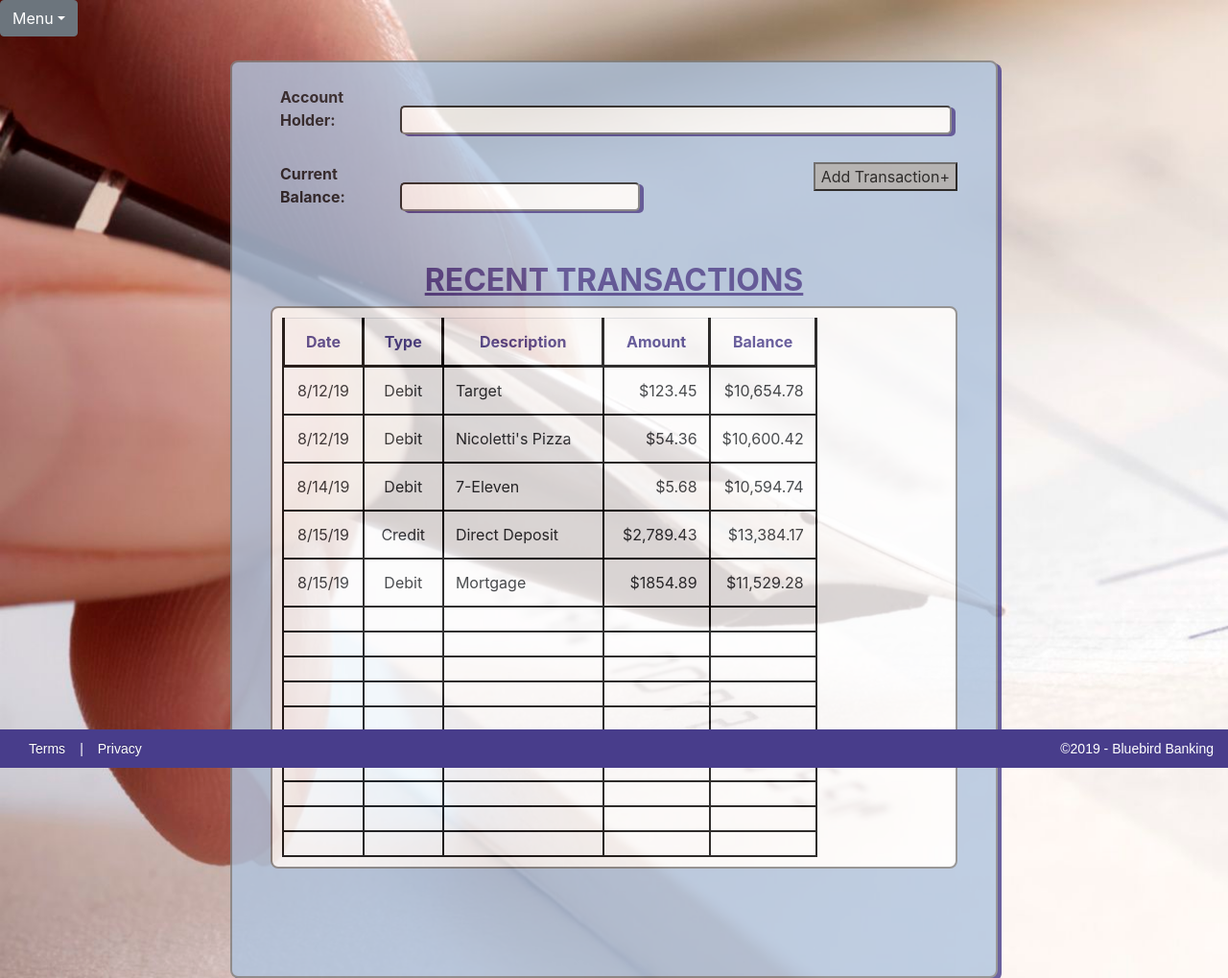
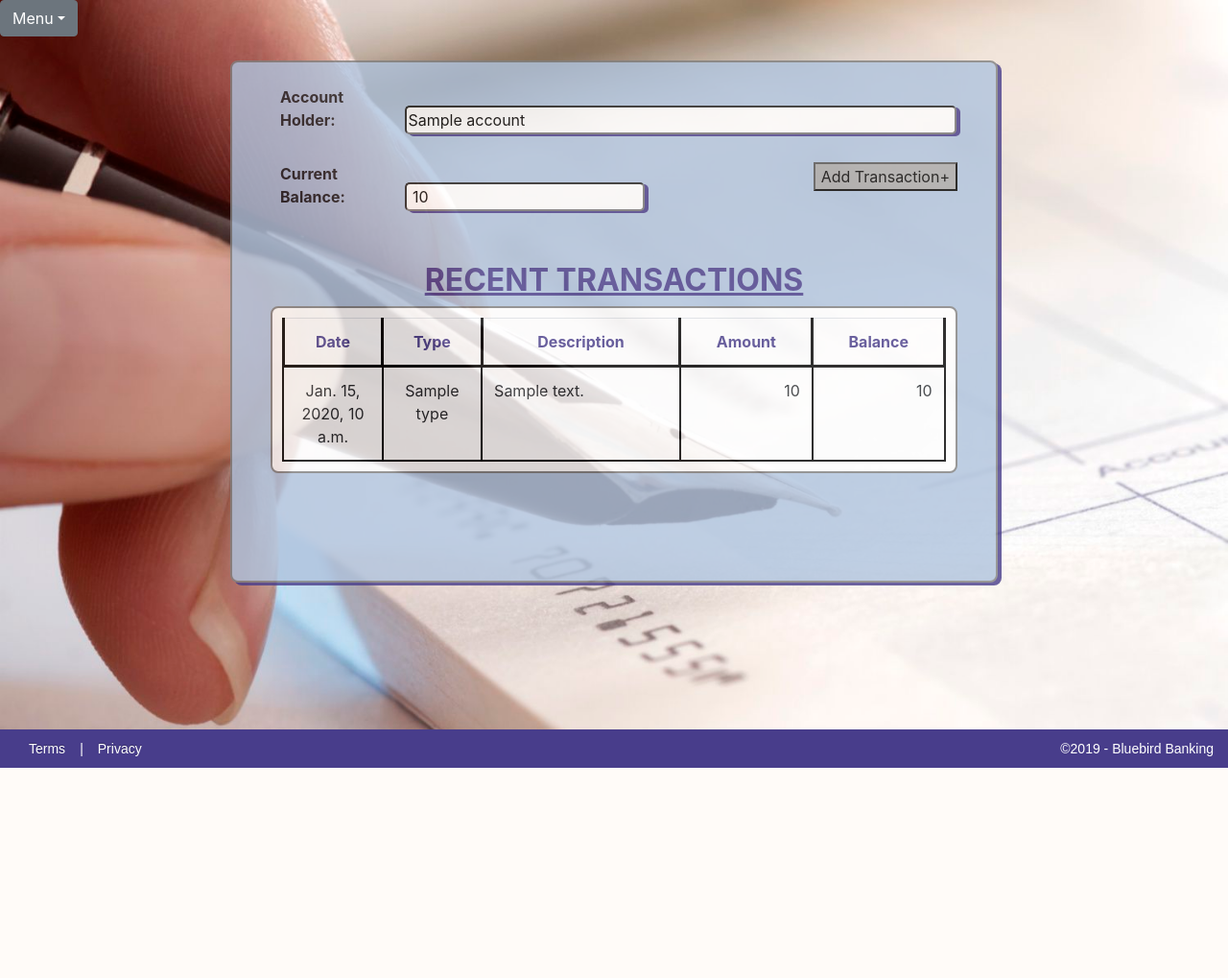
Before and after one commit to stormyheadhub/DjangoProjects, a Django app: template Django2/django_checkbook_project/BlueBirdBanking/Checkbook/templates/checkbook/BalanceSheet.html in a window 1280 px wide. Shown: the whole page at 96% size. After the commit the page ends 800 px from the top, so only its background shows below. Run offline with Django 5.2, Linux system fonts and the light colour scheme; the template is opened without the code that fills it: most values are stand-ins (such as "Sample title", 1, 10 or a date in 2020); some libraries are stand-ins or nearby versions.

Commit message:
Update BalanceSheet.html

```diff
--- a/Django2/django_checkbook_project/BlueBirdBanking/Checkbook/templates/checkbook/BalanceSheet.html
+++ b/Django2/django_checkbook_project/BlueBirdBanking/Checkbook/templates/checkbook/BalanceSheet.html
@@ -5,10 +5,13 @@
 				<form>
 					<br>
 					<!-- Use value to add the Django populated details-->
-					<label>Account Holder:</label><input id="accountholder" type="text" name="accountHolder" value="" readonly><br><br>
-					<label>Current Balance:</label><input id="balance" type="text" name="currentBalance" value="" readonly>
+					<label>Account Holder:</label>
+                    <input id="accountholder" type="text" name="accountHolder" value="{{ account }}" readonly>
+                    <br><br>
+					<label>Current Balance:</label>
+                    <input id="balance" type="text" name="currentBalance" value=" {{ balance }}" readonly>
 					<!-- Add link to href to make this button work -->
-					<button type="button"><a href="">Add Transaction+</a></button>
+					<button type="button"><a href="{% url 'transaction' %}">Add Transaction+</a></button>
 				</form>
 				<br><br>
 			</div>
@@ -23,111 +26,16 @@
 					<th>Amount</th>
 					<th>Balance</th>
 				</tr>
+                {% for key, total in table_contents.items %}
 				<tr>
-					<td class="center">8/12/19</td>
-					<td class="center">Debit</td>
-					<td class="left">Target</td>
-					<td class="right">$123.45</td>
-					<td class="right">$10,654.78</td>
+					<td class="center">{{ key.date }}</td>
+					<td class="center">{{ key.type }}</td>
+					<td class="left">{{ key.description }}</td>
+					<td class="right">{{ key.amount }}</td>
+					<td class="right">{{ total }}</td>
 				</tr>
-				<tr>
-						<td class="center">8/12/19</td>
-						<td class="center">Debit</td>
-						<td class="left">Nicoletti's Pizza</td>
-						<td class="right">$54.36</td>
-						<td class="right">$10,600.42</td>
-				</tr>
-				<tr>
-						<td class="center">8/14/19</td>
-						<td class="center">Debit</td>
-						<td class="left">7-Eleven</td>
-						<td class="right">$5.68</td>
-						<td class="right">$10,594.74</td>
-				</tr>
-				<tr>
-						<td class="center">8/15/19</td>
-						<td class="center">Credit</td>
-						<td class="left">Direct Deposit</td>
-						<td class="right">$2,789.43</td>
-						<td class="right">$13,384.17</td>
-				</tr>
-				<tr>
-						<td class="center">8/15/19</td>
-						<td class="center">Debit</td>
-						<td class="left">Mortgage</td>
-						<td class="right">$1854.89</td>
-						<td class="right">$11,529.28</td>
-				</tr>
-				<tr>
-						<td class="center"></td>
-						<td class="center"></td>
-						<td class="left"></td>
-						<td class="right"></td>
-						<td class="right"></td>
-				</tr>
-				<tr>
-						<td class="center"></td>
-						<td class="center"></td>
-						<td class="left"></td>
-						<td class="right"></td>
-						<td class="right"></td>
-				</tr>
-				<tr>
-						<td class="center"></td>
-						<td class="center"></td>
-						<td class="left"></td>
-						<td class="right"></td>
-						<td class="right"></td>
-				</tr>
-				<tr>
-						<td class="center"></td>
-						<td class="center"></td>
-						<td class="left"></td>
-						<td class="right"></td>
-						<td class="right"></td>
-				</tr>
-				<tr>
-						<td class="center"></td>
-						<td class="center"></td>
-						<td class="left"></td>
-						<td class="right"></td>
-						<td class="right"></td>
-				</tr>
-				<tr>
-						<td class="center"></td>
-						<td class="center"></td>
-						<td class="left"></td>
-						<td class="right"></td>
-						<td class="right"></td>
-				</tr>
-				<tr>
-						<td class="center"></td>
-						<td class="center"></td>
-						<td class="left"></td>
-						<td class="right"></td>
-						<td class="right"></td>
-				</tr>
-				<tr>
-						<td class="center"></td>
-						<td class="center"></td>
-						<td class="left"></td>
-						<td class="right"></td>
-						<td class="right"></td>
-				</tr>
-				<tr>
-						<td class="center"></td>
-						<td class="center"></td>
-						<td class="left"></td>
-						<td class="right"></td>
-						<td class="right"></td>
-				</tr>
-				<tr>
-						<td class="center"></td>
-						<td class="center"></td>
-						<td class="left"></td>
-						<td class="right"></td>
-						<td class="right"></td>
-				</tr>
+                {% endfor %}
+
 			</table>
 
 			<br><br>
```
